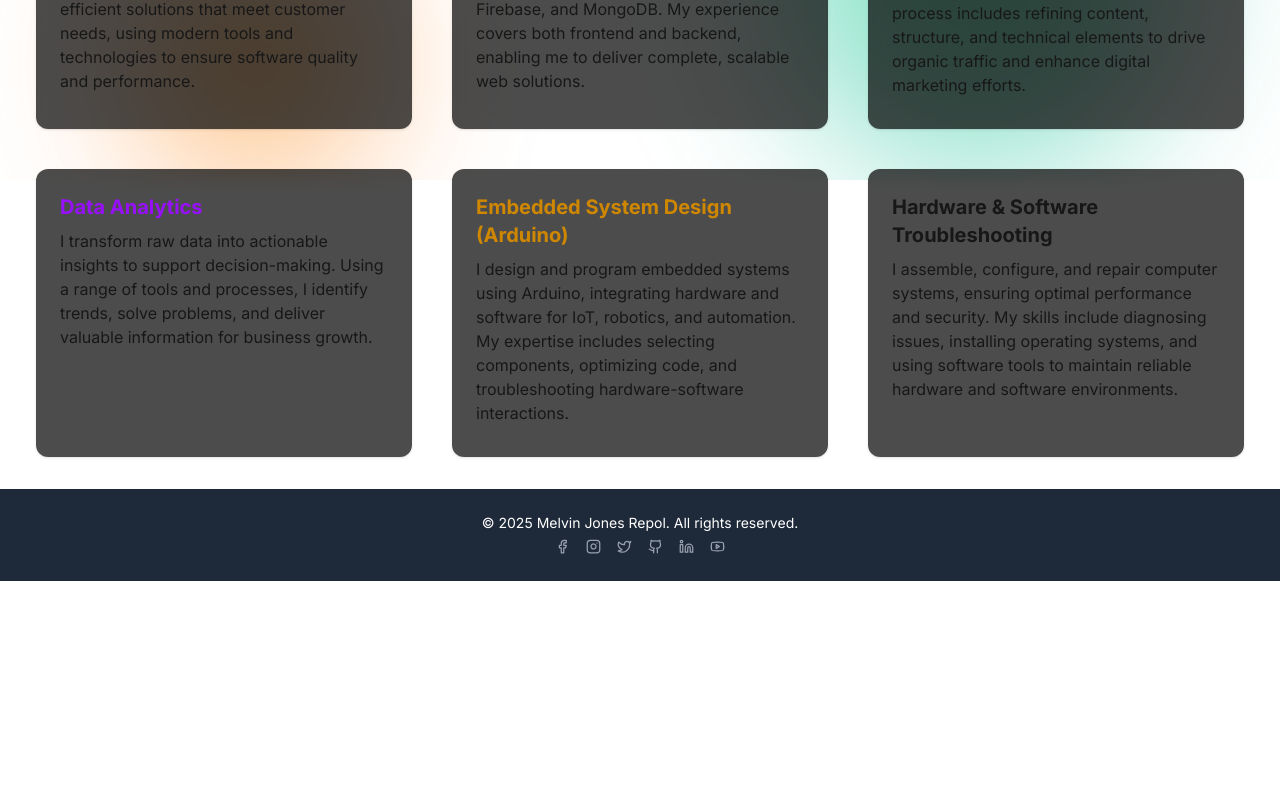
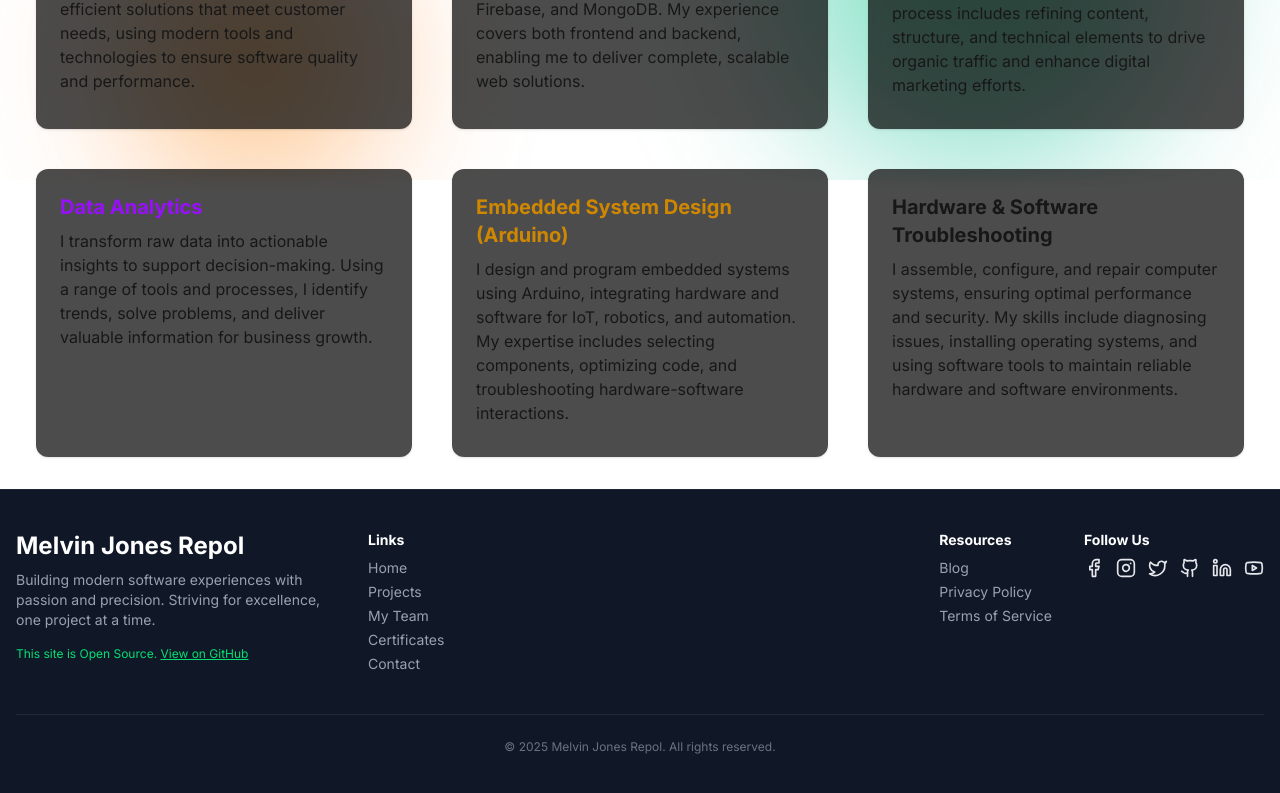
Before and after one commit to mrepol742/melvinjonesrepol, a Next.js app: page / in a window 1280 px wide. Shown: the part 620-1413 px from the top of the page. Before the commit the page ends 1201 px from the top, so only its background shows below. Built offline with nearby package versions, Linux system fonts and the light colour scheme.

Commit message:
feat: update footer sections

```diff
--- a/src/components/Footer.tsx
+++ b/src/components/Footer.tsx
@@ -10,29 +10,157 @@ import Link from "next/link";
 
 export default function Footer() {
   return (
-    <footer className="bg-gray-800 text-white py-6">
-      <div className="container mx-auto text-center">
-        <p className="text-sm">
+    <footer className="bg-gray-900 text-gray-200 py-10 border-t border-gray-800">
+      <div className="container mx-auto px-4">
+        <div className="flex flex-col md:flex-row md:justify-between md:items-start gap-8">
+          {/* Logo & Description */}
+          <div className="mb-6 md:mb-0">
+            <span className="text-2xl font-bold text-white">
+              Melvin Jones Repol
+            </span>
+            <p className="mt-2 text-sm text-gray-400 max-w-xs">
+              Building modern software experiences with passion and precision.
+              Striving for excellence, one project at a time.
+            </p>
+            <small className="block mt-4 text-xs text-green-400">
+              This site is Open Source.{" "}
+              <Link
+              href="https://github.com/mrepol742/melvinjonesrepol.com"
+              target="_blank"
+              className="underline hover:text-green-300"
+              >
+              View on GitHub
+              </Link>
+            </small>
+          </div>
+          {/* Links */}
+          <div className="flex flex-1 justify-between">
+            <div>
+              <h4 className="text-sm font-semibold mb-2 text-white">Links</h4>
+              <ul className="space-y-1 text-sm">
+                <li>
+                  <Link href="/" className="hover:underline text-gray-400">
+                    Home
+                  </Link>
+                </li>
+                <li>
+                  <Link href="/projects" className="hover:underline text-gray-400">
+                    Projects
+                  </Link>
+                </li>
+                <li>
+                  <Link href="/my-team" className="hover:underline text-gray-400">
+                    My Team
+                  </Link>
+                </li>
+                <li>
+                  <Link href="/certificates" className="hover:underline text-gray-400">
+                    Certificates
+                  </Link>
+                </li>
+                <li>
+                  <Link href="/contact-me" className="hover:underline text-gray-400">
+                    Contact
+                  </Link>
+                </li>
+              </ul>
+            </div>
+            <div>
+              <h4 className="text-sm font-semibold mb-2 text-white">
+                Resources
+              </h4>
+              <ul className="space-y-1 text-sm">
+                <li>
+                  <Link href="/blog" className="hover:underline text-gray-400">
+                    Blog
+                  </Link>
+                </li>
+                <li>
+                  <Link
+                    href="/privacy"
+                    className="hover:underline text-gray-400"
+                  >
+                    Privacy Policy
+                  </Link>
+                </li>
+                <li>
+                  <Link href="/terms" className="hover:underline text-gray-400">
+                    Terms of Service
+                  </Link>
+                </li>
+              </ul>
+            </div>
+          </div>
+          {/* Socials */}
+          <div>
+            <h4 className="text-sm font-semibold mb-2 text-white">Follow Us</h4>
+            <div className="flex space-x-3">
+              <Link
+                href="https://facebook.com/melvinjonesrepol"
+                target="_blank"
+                aria-label="Facebook"
+              >
+                <FacebookIcon
+                  size={20}
+                  className="hover:text-blue-500 transition"
+                />
+              </Link>
+              <Link
+                href="https://instagram.com/melvinjonesrepol"
+                target="_blank"
+                aria-label="Instagram"
+              >
+                <InstagramIcon
+                  size={20}
+                  className="hover:text-pink-400 transition"
+                />
+              </Link>
+              <Link
+                href="https://x.com/@mrepol742"
+                target="_blank"
+                aria-label="Twitter"
+              >
+                <TwitterIcon
+                  size={20}
+                  className="hover:text-blue-400 transition"
+                />
+              </Link>
+              <Link
+                href="https://github.com/mrepol742"
+                target="_blank"
+                aria-label="GitHub"
+              >
+                <GithubIcon
+                  size={20}
+                  className="hover:text-gray-300 transition"
+                />
+              </Link>
+              <Link
+                href="https://linkedin.com/in/mrepol742"
+                target="_blank"
+                aria-label="LinkedIn"
+              >
+                <LinkedinIcon
+                  size={20}
+                  className="hover:text-blue-700 transition"
+                />
+              </Link>
+              <Link
+                href="https://youtube.com/@mrepol742"
+                target="_blank"
+                aria-label="YouTube"
+              >
+                <YoutubeIcon
+                  size={20}
+                  className="hover:text-red-500 transition"
+                />
+              </Link>
+            </div>
+          </div>
+        </div>
+        <div className="mt-10 border-t border-gray-800 pt-6 text-center text-xs text-gray-500">
           © {new Date().getFullYear()} Melvin Jones Repol. All rights reserved.
-        </p>
-        <Link href="/" className="text-gray-400 hover:underline inline-block">
-          <FacebookIcon size={15} className="inline-block mx-2" />
-        </Link>
-        <Link href="/" className="text-gray-400 hover:underline inline-block">
-          <InstagramIcon size={15} className="inline-block mx-2" />
-        </Link>
-        <Link href="/" className="text-gray-400 hover:underline inline-block">
-          <TwitterIcon size={15} className="inline-block mx-2" />
-        </Link>
-        <Link href="/" className="text-gray-400 hover:underline inline-block">
-          <GithubIcon size={15} className="inline-block mx-2" />
-        </Link>
-        <Link href="/" className="text-gray-400 hover:underline inline-block">
-          <LinkedinIcon size={15} className="inline-block mx-2" />
-        </Link>
-        <Link href="/" className="text-gray-400 hover:underline inline-block">
-          <YoutubeIcon size={15} className="inline-block mx-2" />
-        </Link>
+        </div>
       </div>
     </footer>
   );
```
